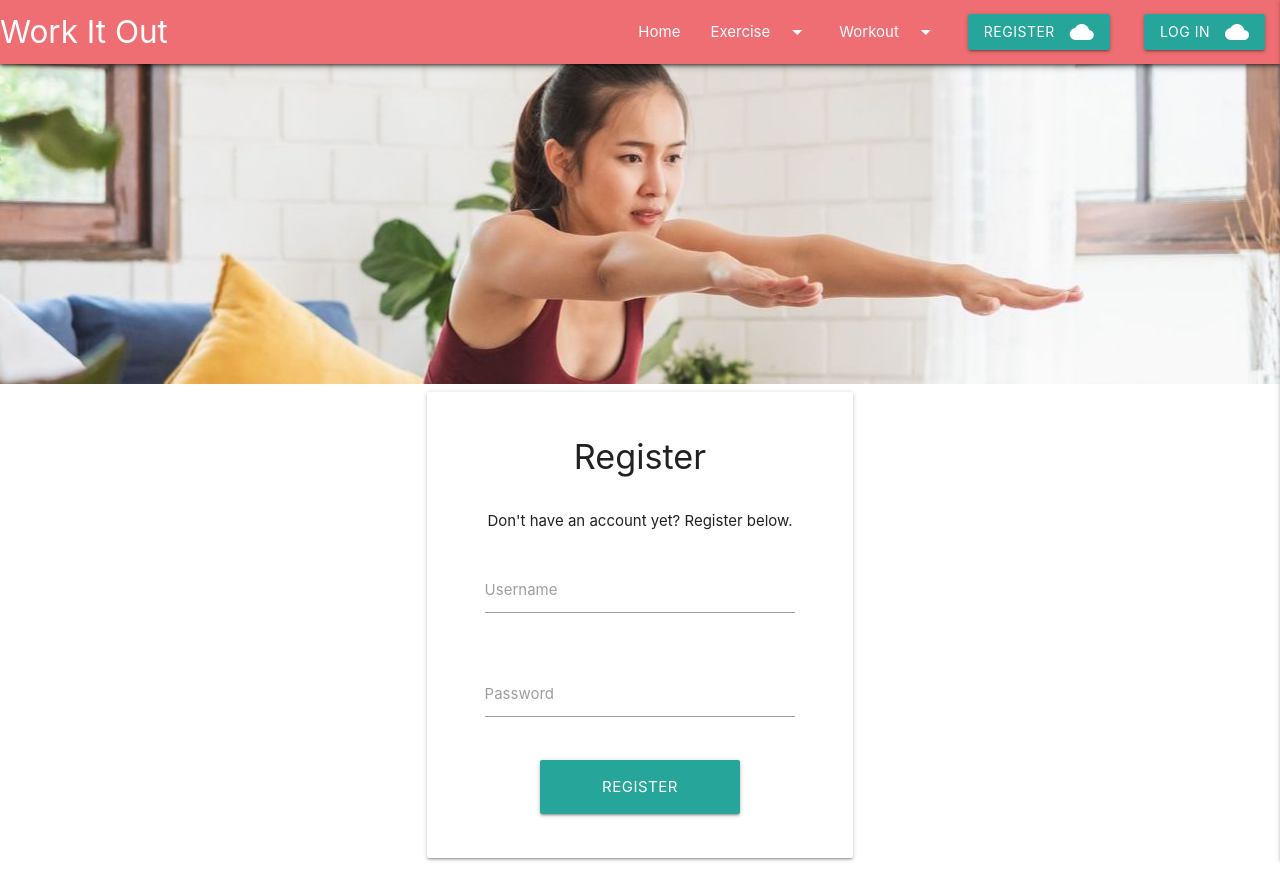
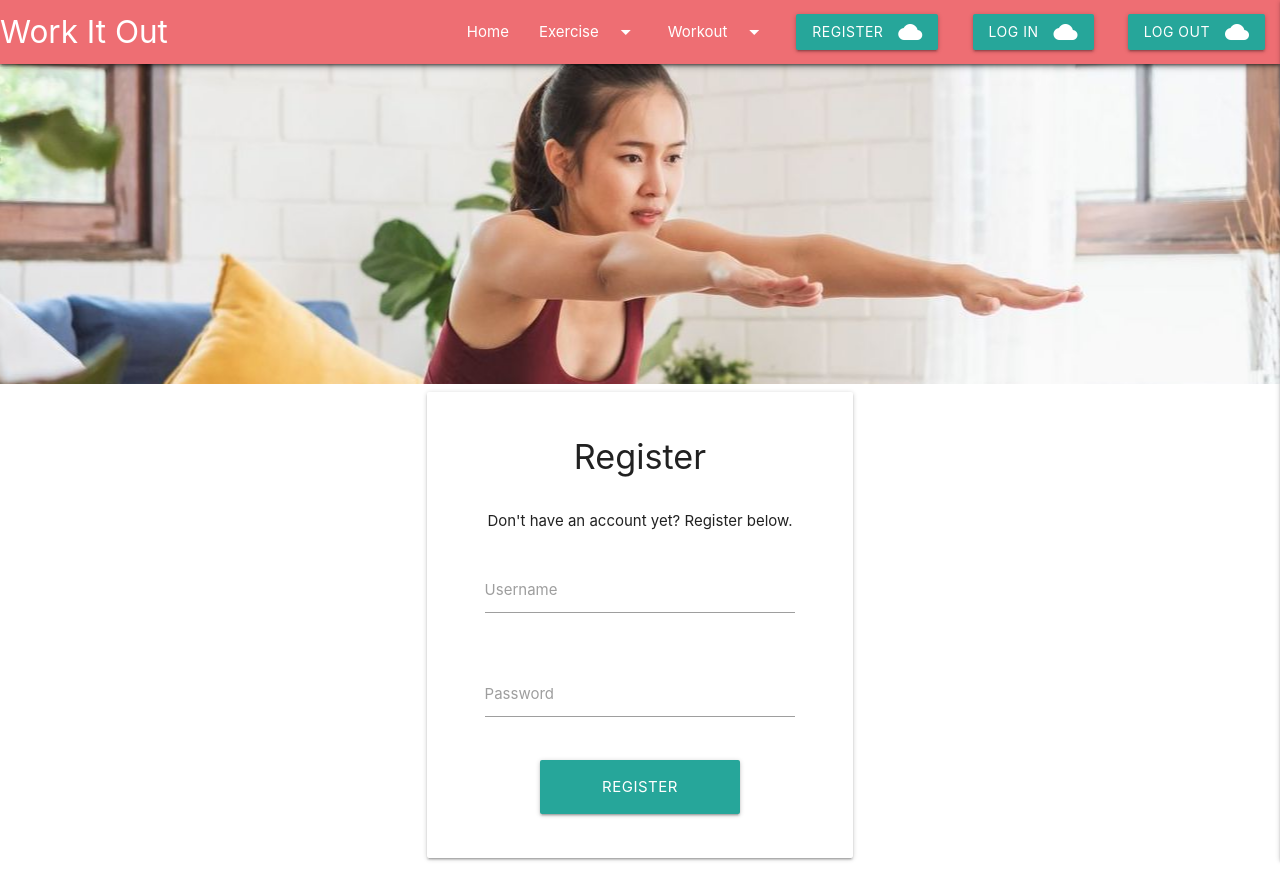
Before and after one commit to lornebb/Building-Block-Body, a Flask app: page /register in a window 1280 px wide. Shown: the top 872 px of the page. Run offline with Flask 2, Linux system fonts and the light colour scheme; some libraries are stand-ins or nearby versions.

Commit message:
added log out functionality, fixed links in base and added log out button

```diff
--- a/app.py
+++ b/app.py
@@ -70,8 +70,8 @@ def login():
             # checks that hashed password matches user input and creates session cookie
             if check_password_hash(
                 username_confirmed["password"], request.form.get("loginpassword")):
-                session["user"] = request.form.get("loginusername").lower()
-                flash("Welcome back, {}".format(request.form.get("loginusername")))
+                    session["user"] = request.form.get("loginusername").lower()
+                    flash("Welcome back, {}".format(request.form.get("loginusername")))
             else:
                 # if password does not match
                 flash("Details are incorrect, please try again")
@@ -82,6 +82,14 @@ def login():
             return render_template("login")
 
     return render_template("login.html")
+
+
+@app.route("/logout")
+def logout():
+    # will pop user session cookie out of memory
+    flash("You have been successfully logged out!")
+    session.pop("user")
+    return redirect(url_for("get_exercises"))
 
 
 @app.route("/profile", methods=["GET", "POST"])
--- a/templates/base.html
+++ b/templates/base.html
@@ -45,6 +45,7 @@
                   <a href="{{ url_for('register') }}" class="waves-effect waves-light btn"><i class="material-icons right">cloud</i>Register</a>
                   <!-- IF session: show below: LOG OUT -->
                   <a href="{{ url_for('login') }}" class="waves-effect waves-light btn"><i class="material-icons right">cloud</i>Log In</a>
+                  <a href="{{ url_for('logout') }}" class="waves-effect waves-light btn"><i class="material-icons right">cloud</i>Log Out</a>
                 </ul>
             </div>
           </nav>
@@ -57,7 +58,8 @@
             <!-- IF NOT SESSION: show log in / register -->
             <li><a href="{{ url_for('register') }}">Register</a></li>
             <!-- IF session: show below: LOG OUT -->
-            <li><a href="{{ url_for('login') }}">Register</a></li>
+            <li><a href="{{ url_for('login') }}">Log In</a></li>
+            <li><a href="{{ url_for('logout') }}">Log Out</a></li>
           </ul>
     </header>
   <!-- flash message area -->
--- a/templates/register.html
+++ b/templates/register.html
@@ -33,7 +33,7 @@
 
         <div class="col">
             <div class="row center-align">
-                <a href="{{ url_for('register') }}">STYLE ME -<h2> Log in</h2></a>
+                <a href="{{ url_for('login') }}">STYLE ME -<h2> Log in</h2></a>
             </div>
         </div>
 
```
